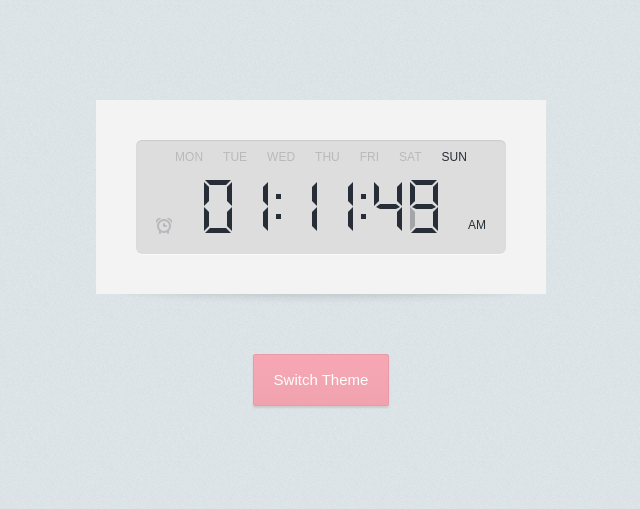
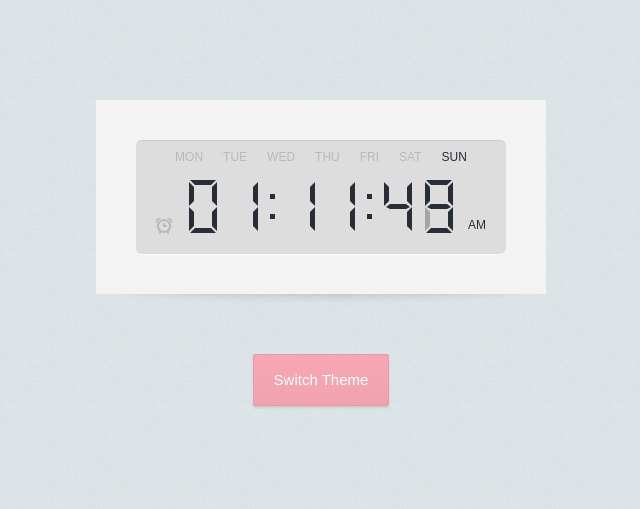
Before and after one commit to phucnguyen81/html, a plain HTML site: page dist/digital_clock.html in a window 1280 px wide. Shown: the whole page, without its empty margins (319-959 px from the left). Drawn offline with nearby package versions, Linux system fonts and the light colour scheme; files whose address does not match are found by name.

Commit message:
Restructure

```diff
--- a/dist/digital_clock.html
+++ b/dist/digital_clock.html
@@ -4,26 +4,30 @@
     <meta charset="utf-8">
     <meta name="viewport" content="width=device-width">
     <title>Digital Clock</title>
+    <link rel="stylesheet" href="digital_clock.css" type="text/css" media="all">
+    <script src="digital_clock.js" charset="utf-8"></script>
   </head>
   <body>
     <div id="clock" class="light">
       <div class="display">
-        <div class="weekdays"></div>
+        <div class="weekdays"><span>MON</span><span>TUE</span><span>WED</span><span>THU</span><span>FRI</span><span>SAT</span><span>SUN</span></div>
         <div class="ampm"></div>
         <div class="alarm"></div>
-        <div class="digits"></div>
+        <div class="digits">
+          <div class="h1"><span class="d1"></span><span class="d2"></span><span class="d3"></span><span class="d4"></span><span class="d5"></span><span class="d6"></span><span class="d7"></span></div>
+          <div class="h2"><span class="d1"></span><span class="d2"></span><span class="d3"></span><span class="d4"></span><span class="d5"></span><span class="d6"></span><span class="d7"></span></div>
+          <div class="dots"></div>
+          <div class="m1"><span class="d1"></span><span class="d2"></span><span class="d3"></span><span class="d4"></span><span class="d5"></span><span class="d6"></span><span class="d7"></span></div>
+          <div class="m2"><span class="d1"></span><span class="d2"></span><span class="d3"></span><span class="d4"></span><span class="d5"></span><span class="d6"></span><span class="d7"></span></div>
+          <div class="dots"></div>
+          <div class="s1"><span class="d1"></span><span class="d2"></span><span class="d3"></span><span class="d4"></span><span class="d5"></span><span class="d6"></span><span class="d7"></span></div>
+          <div class="s2"><span class="d1"></span><span class="d2"></span><span class="d3"></span><span class="d4"></span><span class="d5"></span><span class="d6"></span><span class="d7"></span></div>
+        </div>
       </div>
     </div>
 
     <div class="button-holder">
       <a class="button">Switch Theme</a>
     </div>
-
-    <!-- JavaScript Includes -->
-    <script src="https://cdnjs.cloudflare.com/ajax/libs/jquery/1.10.1/jquery.min.js"></script>
-    <script src="https://cdnjs.cloudflare.com/ajax/libs/moment.js/2.0.0/moment.min.js"></script>
-
-    <link rel="stylesheet" href="css/digital_clock.css" type="text/css" media="all">
-    <script src="js/digital_clock.js" charset="utf-8"></script>
   </body>
 </html>
--- /dev/null
+++ b/dist/digital_clock.js
@@ -0,0 +1,85 @@
+document.addEventListener('DOMContentLoaded', function(event) {
+    // Map digits to their class names
+    var digit_names = {
+        '0': 'zero', '1': 'one', '2': 'two', '3': 'three',
+        '4': 'four', '5': 'five', '6': 'six', '7': 'seven',
+        '8': 'eight', '9': 'nine'
+    };
+
+    var clock = document.querySelector('#clock');
+    var digitsEle = clock.querySelector('.digits');
+    var ampm = clock.querySelector('.ampm');
+    var weekdays = clock.querySelectorAll('.weekdays span');
+    var button = document.querySelector('a.button');
+
+    // Map hours, minutes, and seconds to elements
+    var digits = [
+        digitsEle.querySelector('.h1'),
+        digitsEle.querySelector('.h2'),
+        digitsEle.querySelector('.m1'),
+        digitsEle.querySelector('.m2'),
+        digitsEle.querySelector('.s1'),
+        digitsEle.querySelector('.s2')
+    ];
+
+    // Output the current time as a string `hhmmss`
+    function format_time(date, ampm) {
+        var hours = date.getHours();
+        if (ampm) {
+            hours = hours % 12;
+        }
+        return [hours, date.getMinutes(), date.getSeconds()].map(
+            nn => (nn < 10 ? '0' + nn : '' + nn)
+        ).join('');
+    }
+
+    function isAM(date) {
+        return date.getHours() < 12;
+    }
+
+    function update_time() {
+        var now = new Date();
+        var nowstr = format_time(now, true);
+
+        // Set the am/pm text:
+        ampm.textContent = isAM(now) ? 'AM' : 'PM';
+
+        // Apply corresponding class for each digit
+        // (0 => apply class 'zero', 1 => apply class 'one',...)
+        digits.forEach((digit, idx) => {
+            Object.values(digit_names).forEach(name => {
+                digit.classList.remove(name);
+            });
+            digit.classList.add(digit_names[nowstr[idx]])
+        });
+
+        // Mark the active day of the week.
+        // Since by default the week starts with Sunday,
+        // need to shift the day to make the week starts with Monday.
+        var dow = (now.getDay() + 6) % 7;
+        weekdays.forEach((weekday, idx) => {
+            if (idx == dow) {
+                weekday.classList.add('active');
+            }
+            else {
+                weekday.classList.remove('active');
+            }
+        });
+    }
+
+    function switch_theme() {
+        clock.classList.toggle('light');
+        clock.classList.toggle('dark');
+    }
+
+    function main() {
+        // Switch the theme
+        button.addEventListener('click', switch_theme);
+
+        // Update the clock periodically
+        update_time();
+        setInterval(update_time, 1000);
+    }
+
+    main();
+});
--- a/dist/js/digital_clock.js
+++ /dev/null
@@ -1,106 +0,0 @@
-$(function(){
-
-    // Cache some selectors
-
-    var clock = $('#clock'),
-        alarm = clock.find('.alarm'),
-        ampm = clock.find('.ampm');
-
-    // Map digits to their names (this will be an array)
-    var digit_to_name = 'zero one two three four five six seven eight nine'.split(' ');
-
-    // This object will hold the digit elements
-    var digits = {};
-
-    // Positions for the hours, minutes, and seconds
-    var positions = [
-        'h1', 'h2', ':', 'm1', 'm2', ':', 's1', 's2'
-    ];
-
-    // Generate the digits with the needed markup,
-    // and add them to the clock
-
-    var digit_holder = clock.find('.digits');
-
-    $.each(positions, function(){
-
-        if(this == ':'){
-            digit_holder.append('<div class="dots">');
-        }
-        else{
-
-            var pos = $('<div>');
-
-            for(var i=1; i<8; i++){
-                pos.append('<span class="d' + i + '">');
-            }
-
-            // Set the digits as key:value pairs in the digits object
-            digits[this] = pos;
-
-            // Add the digit elements to the page
-            digit_holder.append(pos);
-        }
-
-    });
-
-    // Add the weekday names
-
-    var weekday_names = 'MON TUE WED THU FRI SAT SUN'.split(' '),
-        weekday_holder = clock.find('.weekdays');
-
-    $.each(weekday_names, function(){
-        weekday_holder.append('<span>' + this + '</span>');
-    });
-
-    var weekdays = clock.find('.weekdays span');
-
-    // Run a timer every second and update the clock
-
-    (function update_time(){
-
-        // Use moment.js to output the current time as a string
-        // hh is for the hours in 12-hour format,
-        // mm - minutes, ss-seconds (all with leading zeroes),
-        // d is for day of week and A is for AM/PM
-
-        var now = moment().format("hhmmssdA");
-
-        digits.h1.attr('class', digit_to_name[now[0]]);
-        digits.h2.attr('class', digit_to_name[now[1]]);
-        digits.m1.attr('class', digit_to_name[now[2]]);
-        digits.m2.attr('class', digit_to_name[now[3]]);
-        digits.s1.attr('class', digit_to_name[now[4]]);
-        digits.s2.attr('class', digit_to_name[now[5]]);
-
-        // The library returns Sunday as the first day of the week.
-        // Stupid, I know. Lets shift all the days one position down,
-        // and make Sunday last
-
-        var dow = now[6];
-        dow--;
-
-        // Sunday!
-        if(dow < 0){
-            // Make it last
-            dow = 6;
-        }
-
-        // Mark the active day of the week
-        weekdays.removeClass('active').eq(dow).addClass('active');
-
-        // Set the am/pm text:
-        ampm.text(now[7]+now[8]);
-
-        // Schedule this function to be run again in 1 sec
-        setTimeout(update_time, 1000);
-
-    })();
-
-    // Switch the theme
-
-    $('a.button').click(function(){
-        clock.toggleClass('light dark');
-    });
-
-});
```
Also changed, not shown: dist/calendar.html (+2 -2 lines), dist/digital_date_time.html (+16 -5 lines), dist/calendar.css (renamed from dist/css/calendar.css), dist/calendar.js (renamed from dist/js/calendar.js), dist/digital_clock.css (renamed from dist/css/digital_clock.css).
